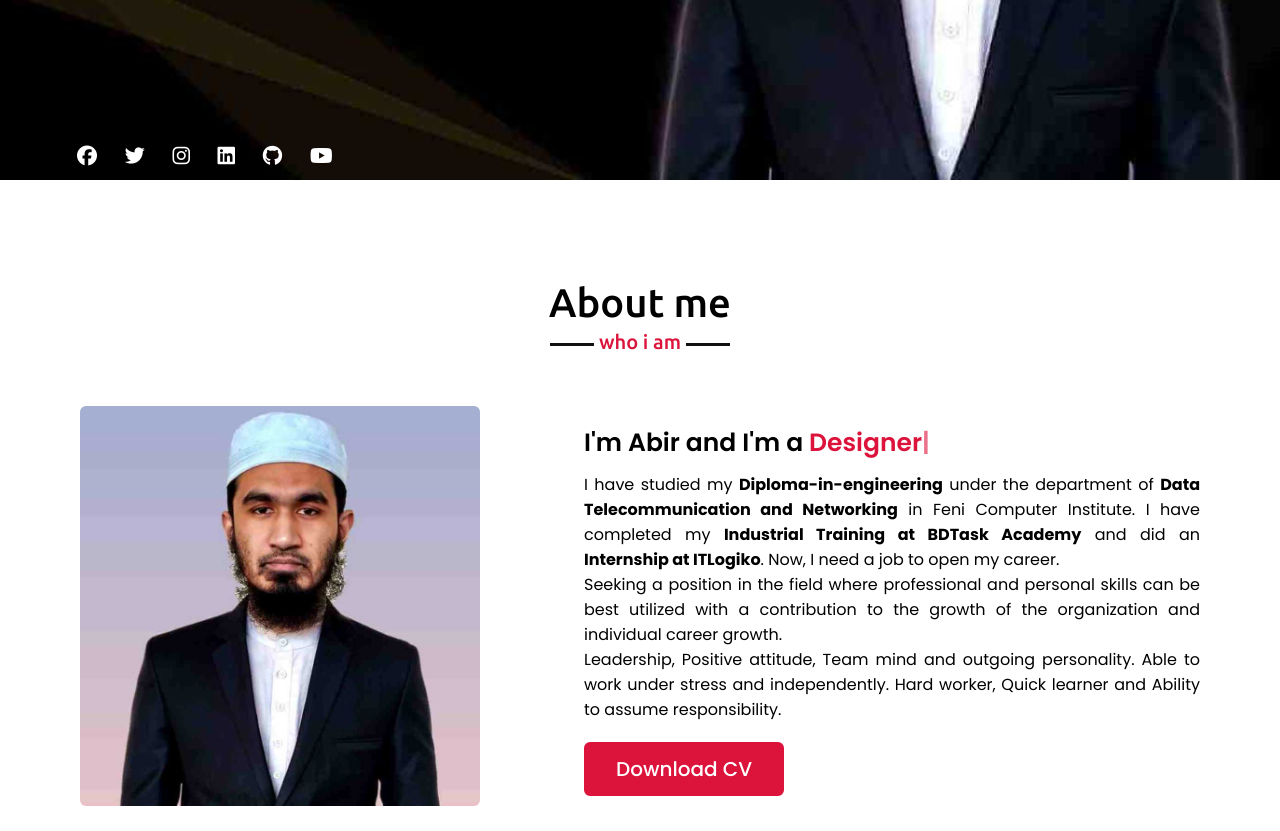
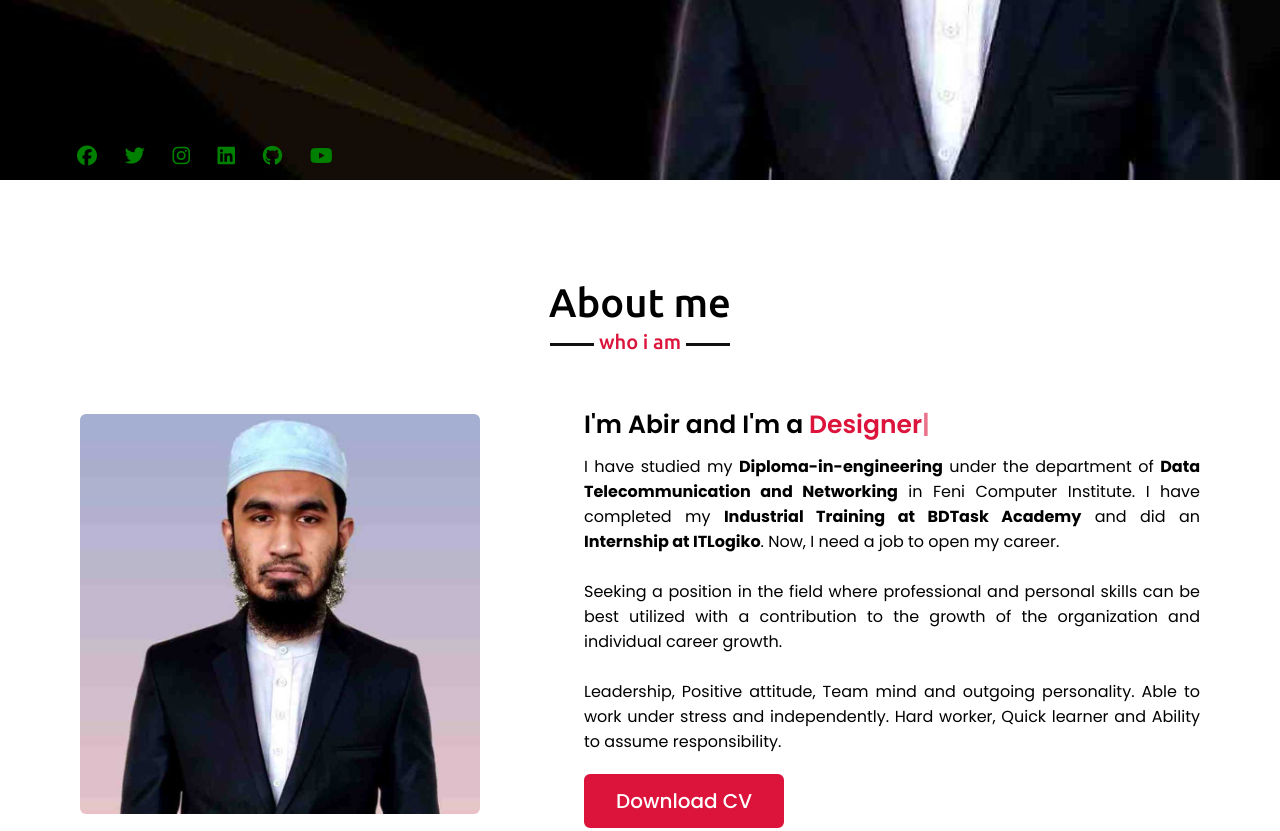
Before and after one commit to asliabir/asliabir.github.io, a plain HTML site: page index.html in a window 1280 px wide. Shown: the part 620-1451 px from the top of the page. Drawn offline with Linux system fonts and the light colour scheme.

Commit message:
changing color and poisition for social icons

```diff
--- a/css/style.css
+++ b/css/style.css
@@ -254,6 +254,7 @@ section .title::after {
     bottom: 0;
     left: 0;
     display: none;
+
 }
 
 .social-icons ul li {
@@ -263,7 +264,7 @@ section .title::after {
 .social-icons a{
     display: inline-block;
     background: none !important;
-    color: white !important;
+    color:  green !important;
     font-size: 20px !important;
     padding: 12px !important;
     margin-top: 0 !important;
@@ -276,7 +277,7 @@ section .title::after {
 .social-icons a:hover {
     color: crimson !important;
     background: none !important;
-    border: 0px solid white !important;
+    border: 0px solid crimson !important;
     transition: all 0.3s ease !important;
 }
 /* about section styling */
--- a/index.html
+++ b/index.html
@@ -69,8 +69,8 @@
                 </div>
                 <div class="column right">
                     <div class="text">I'm Abir and I'm a <span class="typing-2"></span></div>
-                    <p>I have studied my <b>Diploma-in-engineering</b> under the department of <b>Data Telecommunication and Networking</b> in Feni Computer Institute. I have completed my <b>Industrial Training at BDTask Academy</b> and did an <b>Internship at ITLogiko</b>. Now, I need a job to open my career.</p>
-                    <p>Seeking a position in the field where professional and personal skills can be best utilized with a contribution to the growth of the organization and individual career growth.</p>
+                    <p>I have studied my <b>Diploma-in-engineering</b> under the department of <b>Data Telecommunication and Networking</b> in Feni Computer Institute. I have completed my <b>Industrial Training at BDTask Academy</b> and did an <b>Internship at ITLogiko</b>. Now, I need a job to open my career.</p><br>
+                    <p>Seeking a position in the field where professional and personal skills can be best utilized with a contribution to the growth of the organization and individual career growth.</p><br>
                     <p>Leadership, Positive attitude, Team mind and outgoing personality. Able to work under stress and independently. Hard worker, Quick learner and Ability to assume responsibility.
                     </p>
                     <a href="https://drive.google.com/file/d/1g4-sx0RCkylEhzUeXCq05Zgyo3HeQEwv/view?usp=sharing">Download CV</a>
@@ -230,7 +230,7 @@
                 <div class="card">
                     <div class="box">
                         <img src="images/certifications/14.jpg" alt="">
-                        <p>ES5 to ESNext</p>
+                        <p>Create Amazing Vue Apps</p>
                     </div>
                 </div>
                 <div class="card">
--- a/js/script.js
+++ b/js/script.js
@@ -2,7 +2,7 @@ $(window).on("load",function(){
     $(".loader-wrapper").fadeOut("slow");
     $('html').css({ 'overflow': 'auto', 'height': 'auto', 'position': 'relative' });
     $('.home').css({ 'position': 'relative' });
-    $('.social-icons').css({ 'display': 'inline' });
+    $('.social-icons').css({ 'display': 'inline', 'position': 'fixed' });
   });
 
 
```
